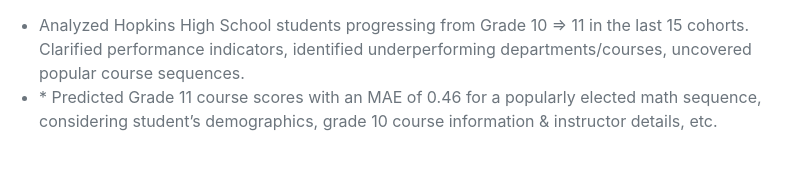
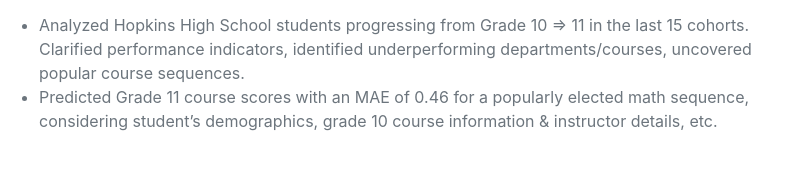
Before and after one commit to Shashank-Magdi08/Portfolio, a website: page index.html in a window 1280 px wide. Shown: the part 1074-1268 px from the top of the page, 313-1113 px from the left. Drawn offline with nearby package versions, Linux system fonts and the light colour scheme; a web font is replaced by a local one.

Commit message:
Update index.html

```diff
--- a/index.html
+++ b/index.html
@@ -68,7 +68,7 @@
                             <p>
                                 <ul>
                                     <li>Analyzed Hopkins High School students progressing from Grade 10 => 11 in the last 15 cohorts. Clarified performance indicators, identified underperforming departments/courses, uncovered popular course sequences. </li>
-                                    <li>* Predicted Grade 11 course scores with an MAE of 0.46 for a popularly elected math sequence, considering student’s demographics, grade 10 course information & instructor details, etc. </li>
+                                    <li>Predicted Grade 11 course scores with an MAE of 0.46 for a popularly elected math sequence, considering student’s demographics, grade 10 course information & instructor details, etc. </li>
                                 </ul>
                         </p>
                         </div>
```
